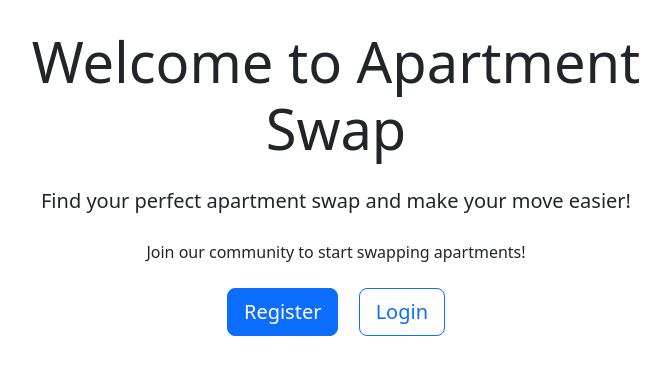
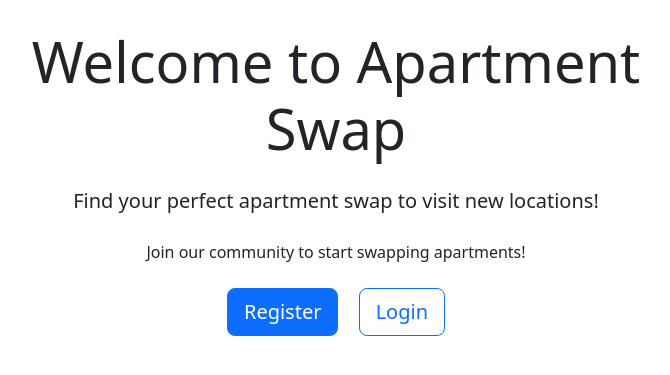
Before and after one commit to tommyelvebu/EuroDwell, a Django app: page / in a window 1280 px wide. Shown: the part 56-431 px from the top of the page, without its empty margins (304-974 px from the left). Run offline with Django 5.2, Linux system fonts and the light colour scheme.

Commit message:
Update home.html

```diff
--- a/djangoproject/app/templates/home.html
+++ b/djangoproject/app/templates/home.html
@@ -7,7 +7,7 @@
     <div class="row justify-content-center text-center">
         <div class="col-md-8">
             <h1 class="display-4 mb-4">Welcome to Apartment Swap</h1>
-            <p class="lead mb-4">Find your perfect apartment swap and make your move easier!</p>
+            <p class="lead mb-4">Find your perfect apartment swap to visit new locations!</p>
 
             {% if user.is_authenticated %}
                 <div class="mb-4">
```
